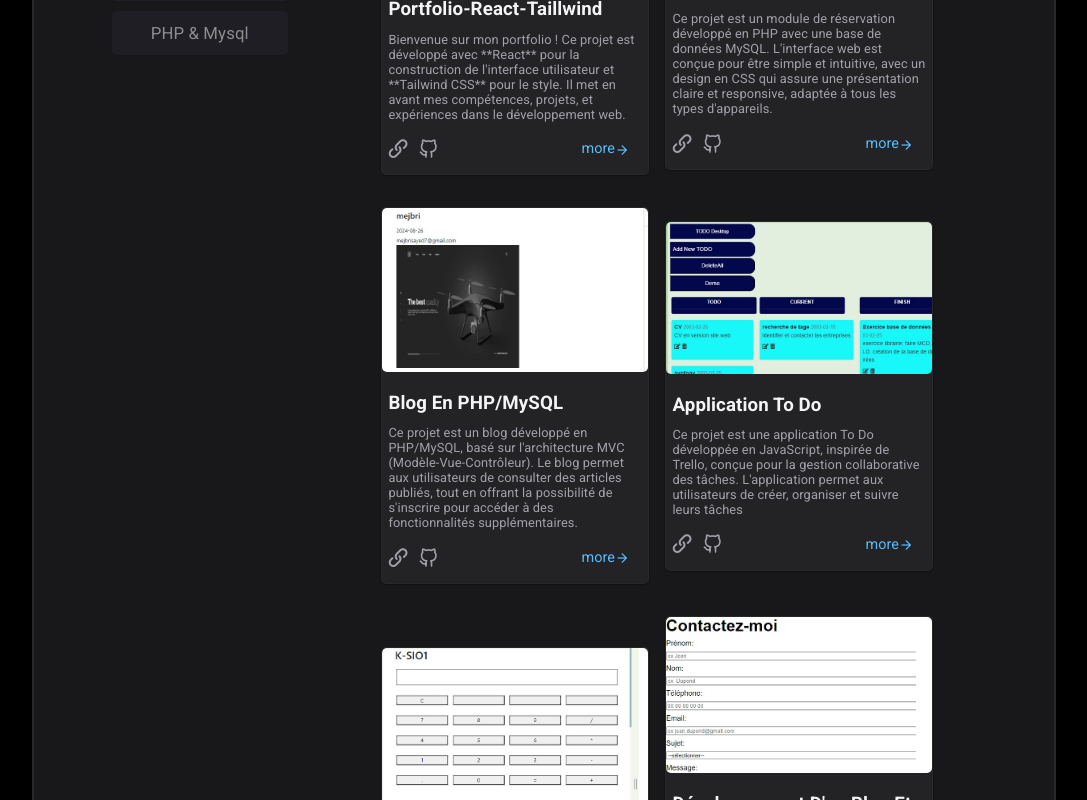
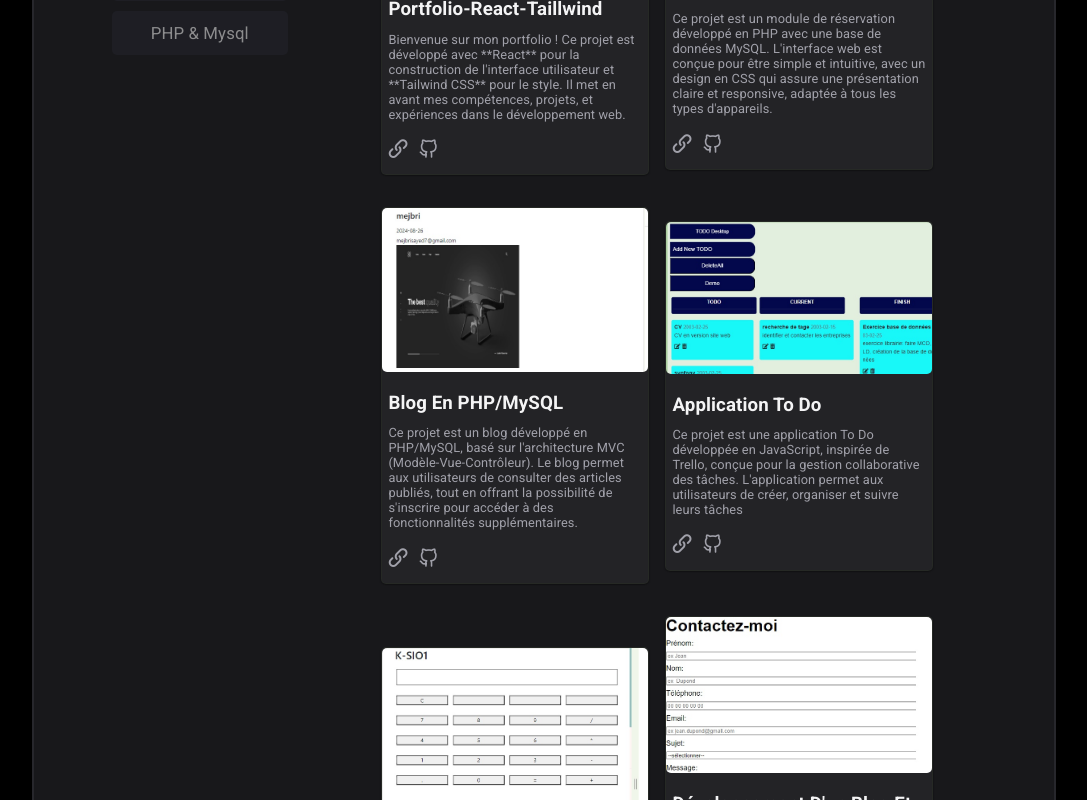
Before and after one commit to SAYED-MEJBRI/Portfolio_React_Taillwind, a React (Vite) app: page / in a window 1280 px wide. Shown: the part 920-1720 px from the top of the page, without its empty margins (96-1183 px from the left). Built offline with nearby package versions, Linux system fonts and the light colour scheme.

Commit message:
désactivé un lien

```diff
--- a/src/Components/3-main/Main.jsx
+++ b/src/Components/3-main/Main.jsx
@@ -99,13 +99,13 @@ const Main = () => {
                     </div>
 
 
-                    <a className="link flex" href="{item.link}">
+                    {/* <a className="link flex" href="{item.link}">
                       more
                       <span
                         style={{ alignSelf: "end" }}
                         className="icon-arrow-right"
                       ></span>
-                    </a>
+                    </a> */}
                   </div>
                 </div>
               </motion.article>
--- a/src/Components/3-main/myProjects.js
+++ b/src/Components/3-main/myProjects.js
@@ -4,7 +4,7 @@ export const myProjects = [
     category: ["react"],
     imgPath: "./images/portfolio.jpg",
     description: "Bienvenue sur mon portfolio ! Ce projet est développé avec **React** pour la construction de l'interface utilisateur et **Tailwind CSS** pour le style. Il met en avant mes compétences, projets, et expériences dans le développement web.",
-    link:"https://portfolio-react-taillwind.vercel.app/",
+    link:"https://portfolio-nine-eosin-10.vercel.app/",
     gith:"https://github.com/SAYED-MEJBRI/Portfolio_React_Taillwind.git",
   },
   {
```
